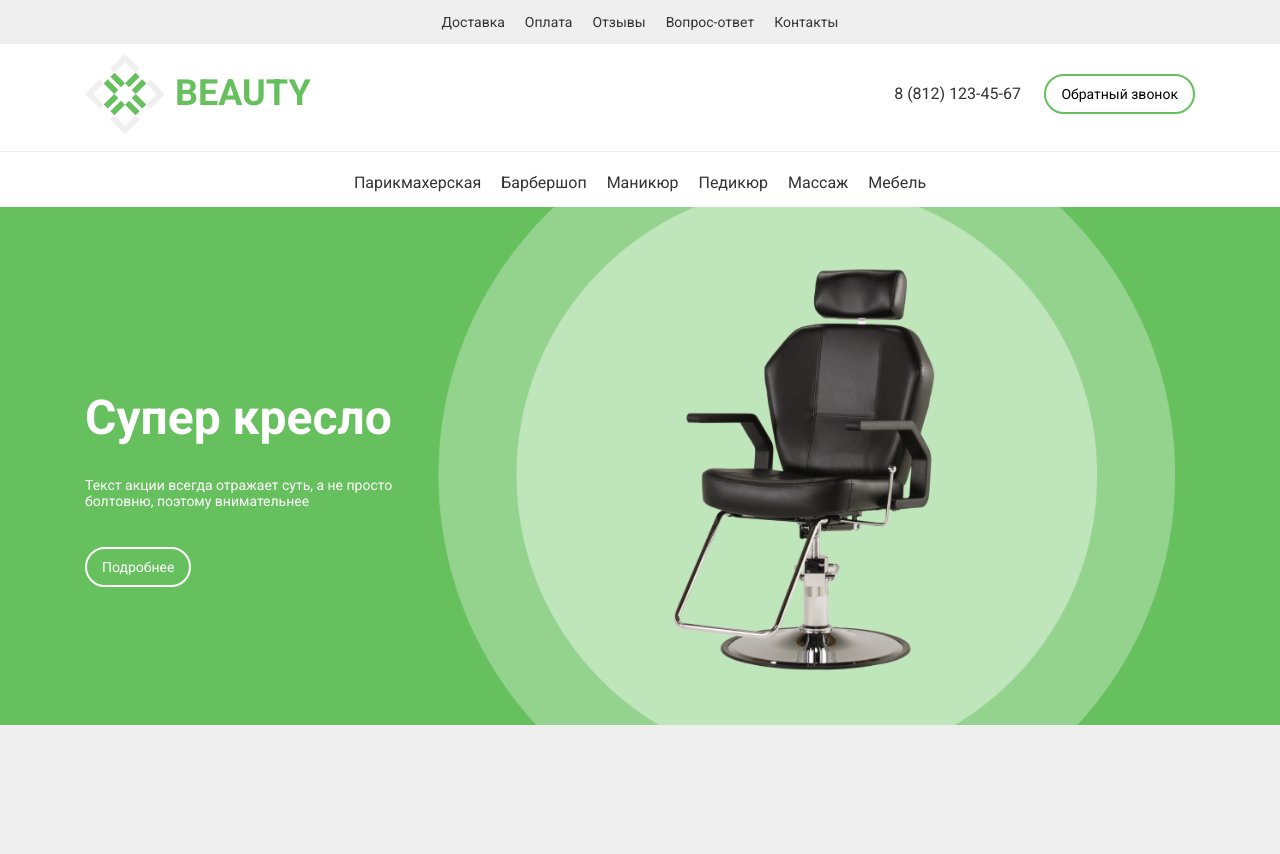
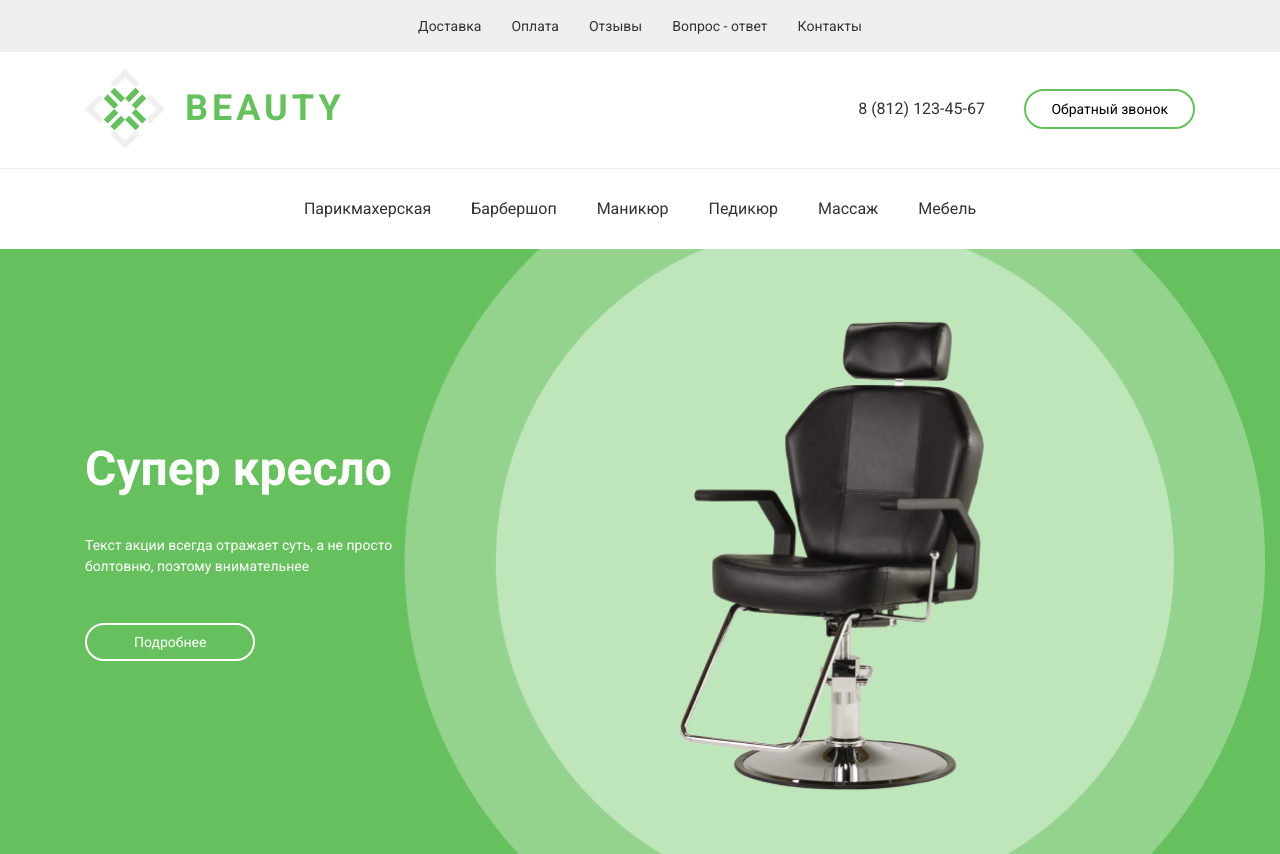
Before and after one commit to kriLEBED/Beauty, a plain HTML site: page index.html in a window 1280 px wide. Before the commit the page ends 800 px from the top, so only its background shows below. Drawn offline with nearby package versions, Linux system fonts and the light colour scheme.

Commit message:
pixel perfect correction

```diff
--- a/css/style.css
+++ b/css/style.css
@@ -14,11 +14,11 @@ body{
     display: flex;
     justify-content: center ;
     list-style-type: none;
-    padding-left: 0;
+    padding: 4px 0;
 }
 .nav>li{
-    margin-left: 10px;
-    margin-right: 10px;
+    margin-left: 15px;
+    margin-right: 15px;
 }
 .nav>li>a{
     text-decoration: none;
@@ -26,12 +26,13 @@ body{
 }
 .header{
     background-color: #fff;
+    padding-top: 2px;
 }
 .header-top{
     display: flex;
     justify-content: space-between;
     align-items: center;
-    padding: 10px 0;
+    padding: 15px 0 12px 0;
 }
 .logo{
     color: #66C05D;
@@ -39,13 +40,14 @@ body{
     font-weight: 700;
     display: flex;
     align-items: center;
+    letter-spacing: 4px;
 }
 .logo-image{
     display: block;
     width: 80px;
     height: 80px;
     background-image: url(../img/logo.svg.svg);
-    margin-right: 10px;
+    margin-right: 20px;
 }
 .header-info span{
     font-size: 16px;
@@ -55,15 +57,19 @@ body{
     border-radius: 20px;
     background-color: transparent;
     border: 2px solid  #66C05D;
-    padding: 10px 15px;
-    margin-left: 20px;
+    padding: 10px 25px;
+    margin-left: 36px;
 }
 .header-bottom{
-    padding: 15px 0;
+    padding: 20px 0 27px 0;
 }
 .header-bottom .nav{
     font-size: 16px;
     margin: 0;
+}
+.header-bottom .nav>li{
+    margin-left: 20px;
+    margin-right: 20px;
 }
 hr{
     border: none;
@@ -75,17 +81,19 @@ hr{
     background-repeat: no-repeat;
     background-size: cover;
     background-position: center center;
-    padding-top: 150px;
-    padding-bottom: 150px;
+    padding-top: 159px;
+    padding-bottom: 204px;
     color: #fff;
 }
 .title{
     font-size: 48px;
     font-weight: 700;
+    margin-bottom: 39px;
 }
 .banner p{
-    margin-bottom: 50px;
-    max-width: 308px;
+    margin-bottom: 57px;
+    max-width: 315px;
+    line-height: 1.5;
 }
 .btn{
     text-decoration: none;
@@ -93,5 +101,5 @@ hr{
     border-radius: 20px;
     background-color: transparent;
     border: 2px solid  #fff;
-    padding: 10px 15px;
+    padding: 9px 47px;
 }
```
Also changed, not shown: index.html (+1 -1 lines), img/Templates.png (added).
